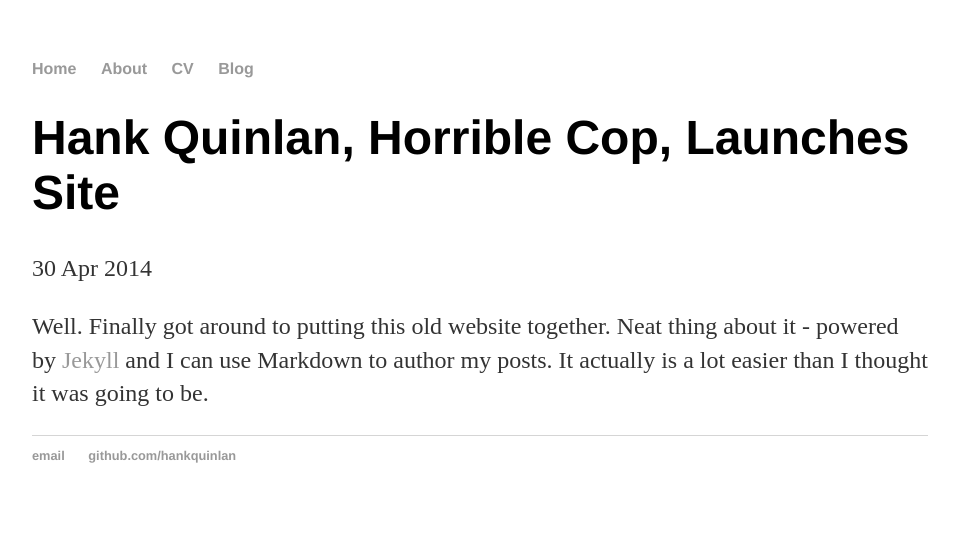
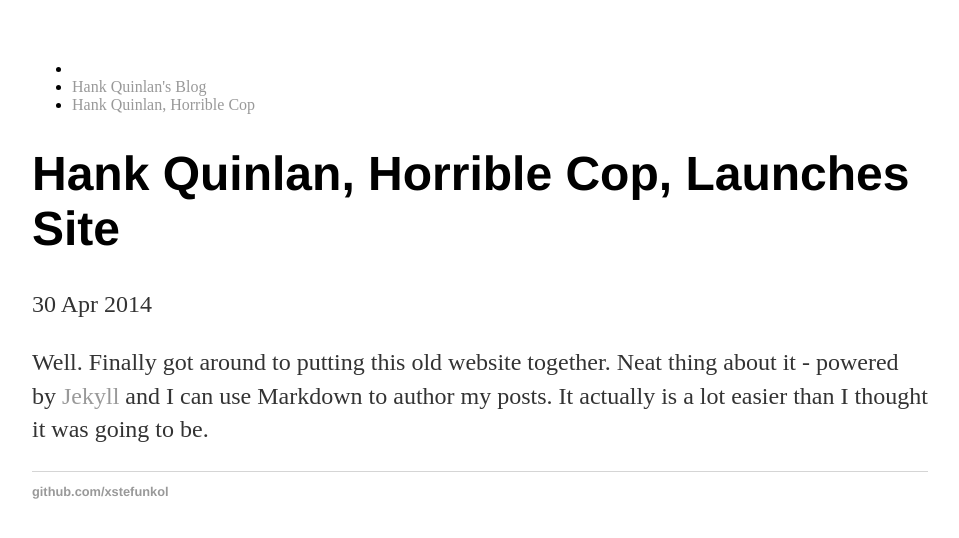
Before and after one commit to xstefunkol/xstefunkol.github.io, a Jekyll site: the page built from _posts/2014-04-30-hank-quinlan-site-launched.md, in a window 1280 px wide. Shown: the top 538 px of the page, without its empty margins (160-1119 px from the left). Built offline with Jekyll 4.4.1, drawn with Linux system fonts in a browser that asks for light colours.

Commit message:
Update default.html

```diff
--- a/_layouts/default.html
+++ b/_layouts/default.html
@@ -2,27 +2,24 @@
 	<html>
 		<head>
 			<title>{{ page.title }}</title>
-			<!-- link to main stylesheet -->
 			<link rel="stylesheet" type="text/css" href="/css/main.css">
 		</head>
 		<body>
-			<nav>
+			<div class="navigation">
 	    		<ul>
-	        		<li><a href="/">Home</a></li>
-		        	<li><a href="/about">About</a></li>
-	        		<li><a href="/cv">CV</a></li>
-	        		<li><a href="/blog">Blog</a></li>
+					{% for page in site.pages %}
+						<li><a href="{{ page.url }}" title="{{ page.title }}">{{ page.title }}</a></li>
+					{% endfor %}
 	    		</ul>
-			</nav>
+			</div>
 			<div class="container">
 
 			{{ content }}
 
-			</div><!-- /.container -->
+			</div>
 			<footer>
 	    		<ul>
-	        		<li><a href="mailto:hankquinlanhub@gmail.com">email</a></li>
-	        		<li><a href="https://github.com/hankquinlan">github.com/hankquinlan</a></li>
+	        		<li><a href="https://github.com/xstefunkol">github.com/xstefunkol</a></li>
 				</ul>
 			</footer>
 		</body>
```
